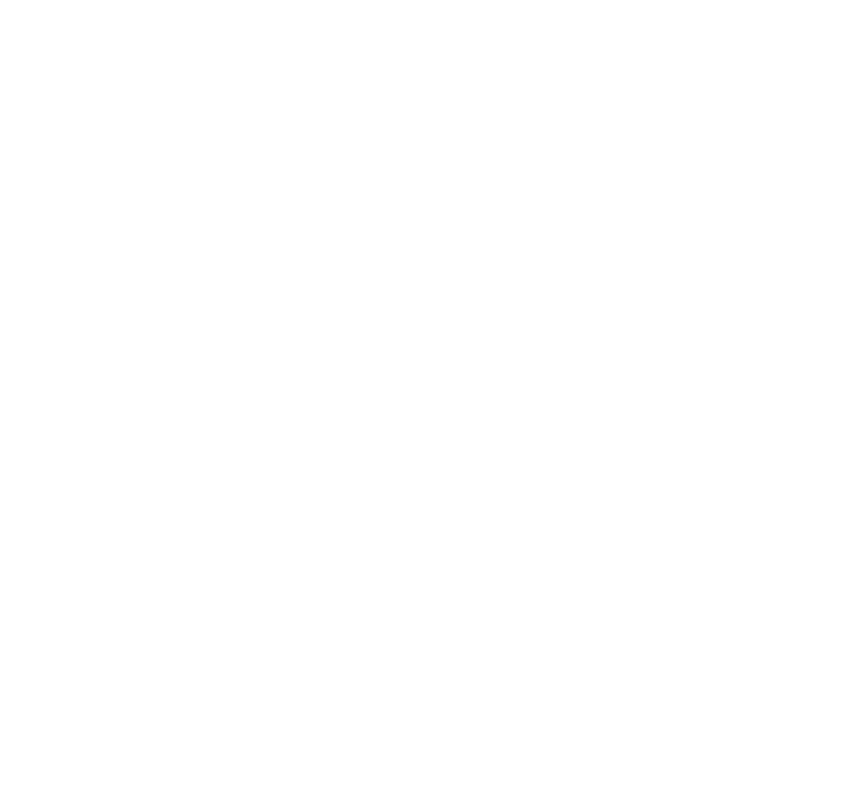
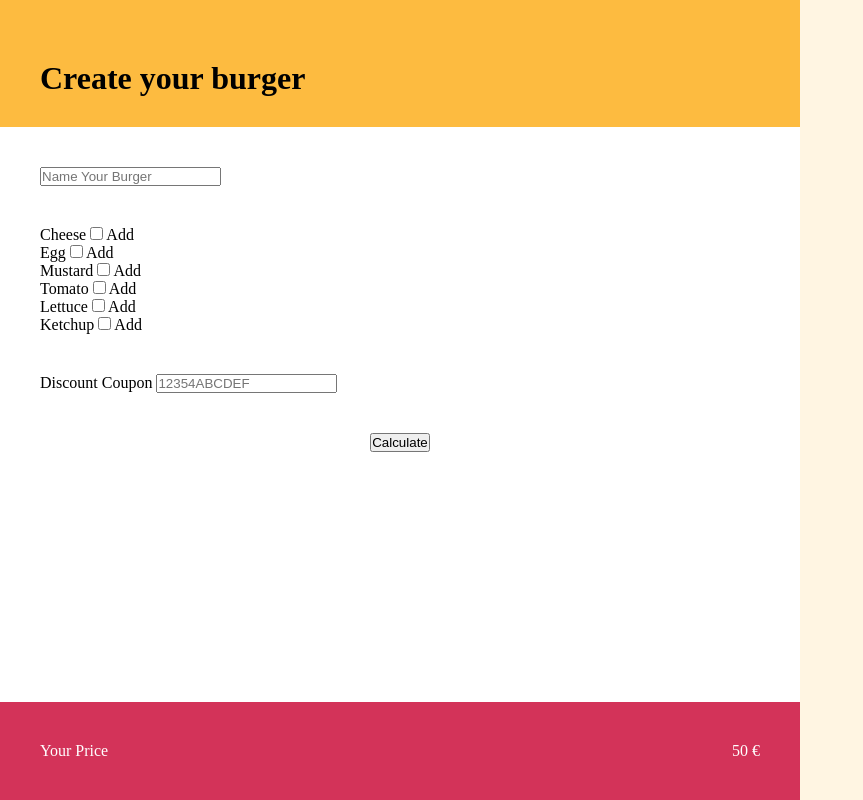
Before and after one commit to lorenaspiller/js-burger, a plain HTML site: page index.html in a window 1280 px wide. Shown: the whole page, without its empty margins (0-863 px from the left). Drawn offline with Linux system fonts and the light colour scheme.

Commit message:
basic layout + js general control on the button

```diff
--- a/css/style.css
+++ b/css/style.css
@@ -5,7 +5,7 @@
 }
 
 body {
-  background-color:
+  background-color: #fff5e2;
 }
 
 /* mix */
@@ -13,4 +13,46 @@ body {
   max-width: 800px;
   background-color: #fff;
 }
+
+.capitalize {
+  text-transform: capitalize;
+}
+
+li {
+  list-style: none;
+}
 /* /mix */
+
+/* header */
+header {
+  background-color: #fdbb40;
+  padding: 60px 40px 30px 40px;
+}
+/* /header */
+
+/* main */
+main {
+  padding: 40px;
+  height: calc(100vh - 225px);
+}
+
+.ingredients, .discount-coupon {
+  margin-top: 40px;
+}
+
+.calculate-button {
+  margin: 40px 0 70px 0;
+  text-align: center;
+}
+/* /main */
+
+/* footer */
+footer {
+  display: flex;
+  justify-content: space-between;
+  align-items: center;
+  background-color: #d33359;
+  color: #fff;
+  padding: 40px 40px;
+}
+/* /footer */
--- a/index.html
+++ b/index.html
@@ -5,22 +5,72 @@
     <meta name="viewport" content="width=device-width, initial-scale=1.0">
     <meta http-equiv="X-UA-Compatible" content="ie=edge">
     <link rel="stylesheet" href="css/style.css">
-    <title>Document</title>
+    <title>JS Burger</title>
   </head>
   <body>
     <!-- container -->
     <div class="container">
 
       <header>
-
+        <h1>Create your burger</h1>
       </header>
 
       <main>
+        <div class="burger-name">
+          <input id="name__input" type="text" placeholder="Name Your Burger">
+        </div>
+
+        <div class="ingredients">
+          <ul class="ingredients__list">
+            <li>
+              <!-- <img src="img/cheese.svg" alt="cheese"> -->
+              <label for="cheese" class="capitalize"> cheese
+                <input id="cheese" type="checkbox"> Add
+              </label>
+            </li>
+            <li>
+              <label for="egg" class="capitalize"> egg
+                <input id="egg" type="checkbox"> Add
+              </label>
+            </li>
+            <li>
+              <label for="mustard" class="capitalize"> mustard
+                <input id="mustard" type="checkbox"> Add
+              </label>
+            </li>
+            <li>
+              <label for="tomato" class="capitalize"> tomato
+                <input id="tomato" type="checkbox"> Add
+              </label>
+            </li>
+            <li>
+              <label for="lettuce" class="capitalize"> lettuce
+                <input id="lettuce" type="checkbox"> Add
+              </label>
+            </li>
+            <li>
+              <label for="ketchup" class="capitalize"> ketchup
+                <input id="ketchup" type="checkbox"> Add
+              </label>
+            </li>
+          </ul>
+        </div>
+
+        <div class="discount-coupon">
+          <label for="coupon__input"> Discount Coupon
+            <input id="coupon__input" type="text" placeholder="12354ABCDEF" value="">
+          </label>
+        </div>
+
+        <div class="calculate-button">
+          <button id="calculate">Calculate</button>
+        </div>
 
       </main>
 
       <footer>
-
+        <div class="price">Your Price</div>
+        <div id="total" class="total">50 &euro;</div>
       </footer>
     </div>
     <!-- /container -->
--- a/js/script.js
+++ b/js/script.js
@@ -0,0 +1,17 @@
+// 1. aggiungo evento click sul bottone
+
+var calculate = document.getElementById('calculate');
+var nameInput = document.getElementById('name__input')
+
+calculate.addEventListener("click",
+  function() {
+    // console.log(calculate);
+    //2. controllo se è stato inserite il nome del burger
+    if (nameInput.value != "") {
+      // console.log(nameInput.value);
+    } else {
+      alert("Name your burger first!");
+    }
+
+  }
+);
```
